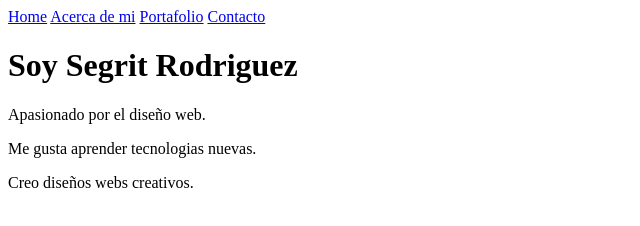
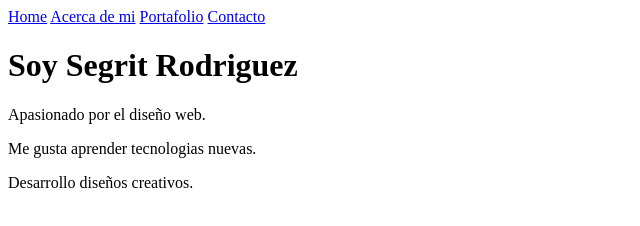
Before and after one commit to SegritR/sr-site, a plain HTML site: page index.html in a window 1280 px wide. Shown: the full height of the page, 0-640 px from the left. Drawn offline with Linux system fonts and the light colour scheme.

Commit message:
Cambia el ultimo punto de la descripcion del home

```diff
--- a/index.html
+++ b/index.html
@@ -21,7 +21,7 @@
         <h1 class="titulo-1">Soy Segrit Rodriguez</h1>
         <p class="text-mian">Apasionado por el diseño web.</p>
         <p class="text-mian">Me gusta aprender tecnologias nuevas.</p>
-        <p class="text-mian">Creo diseños webs creativos.</p>
+        <p class="text-mian">Desarrollo diseños creativos.</p>
     </main>
 </body>
 
```
